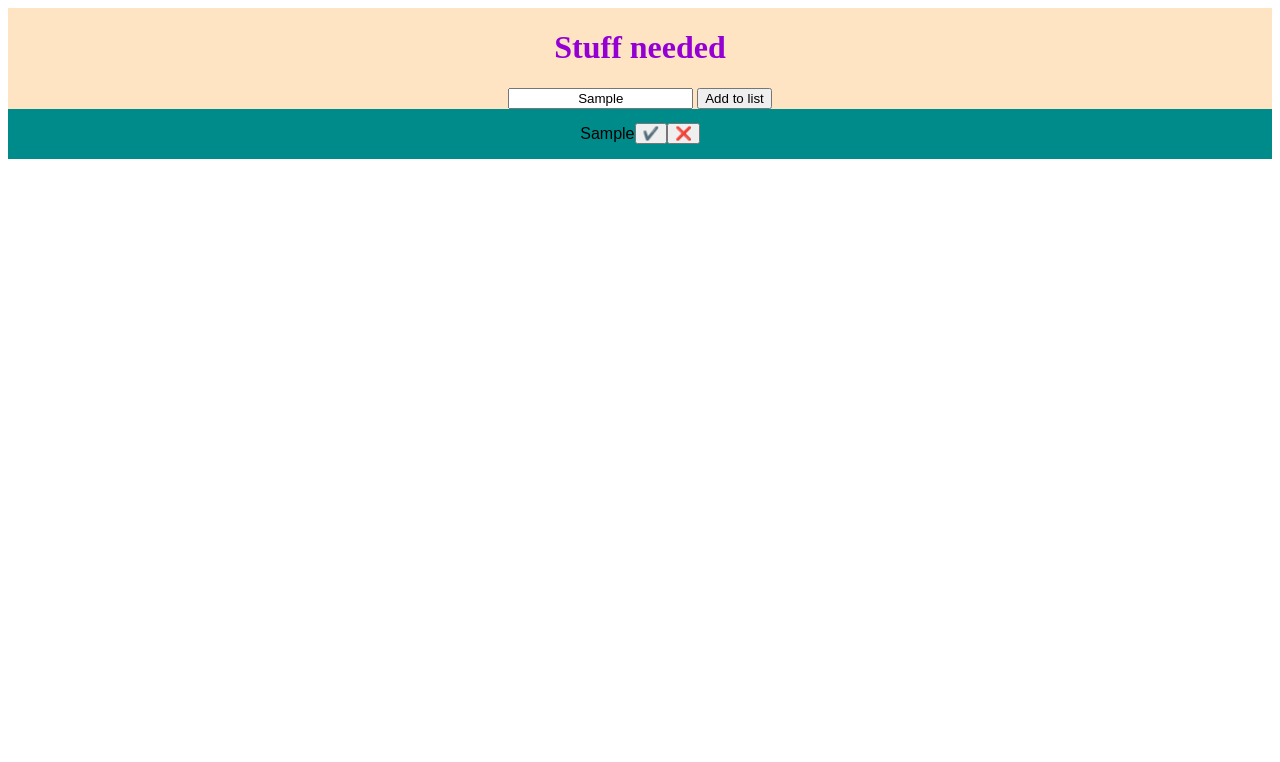
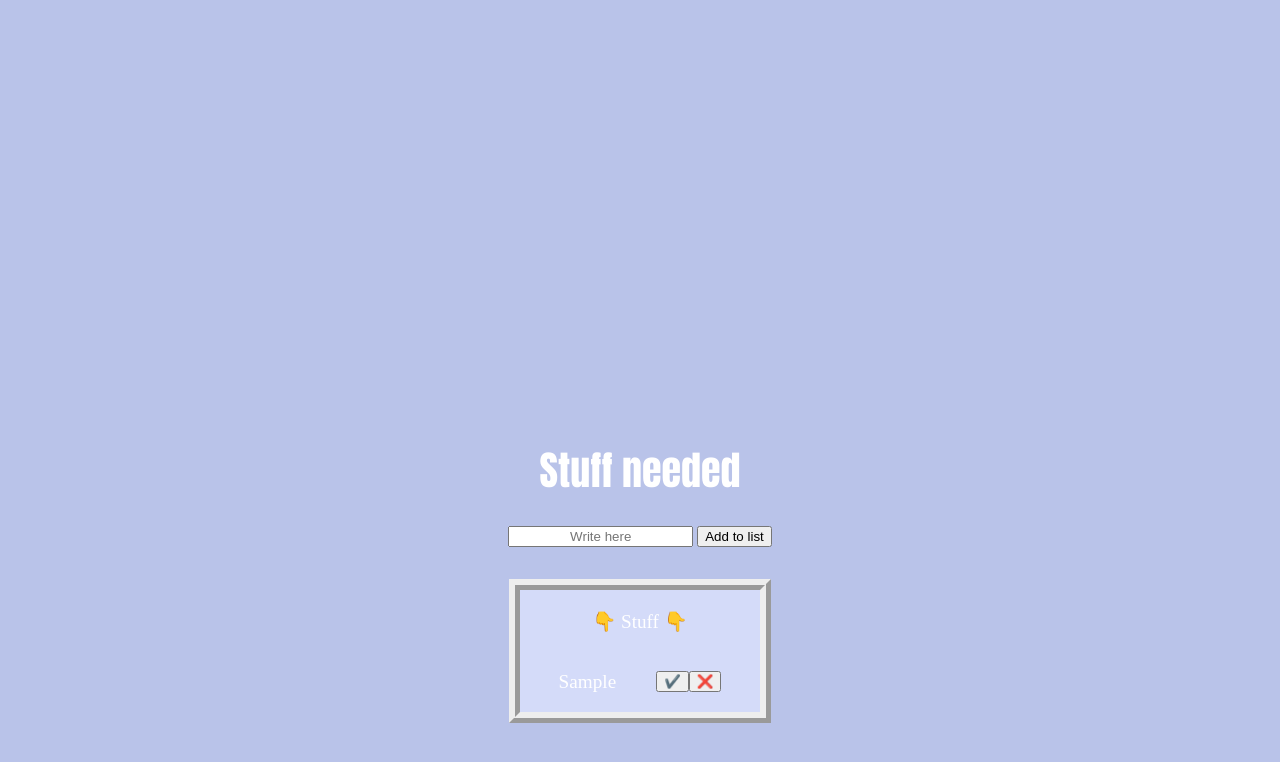
Before and after one commit to ju-nmd2022/fop-todo-list-Linusisaksson, a plain HTML site: page index.html in a window 1280 px wide. Both pictures are taken after typing "Sample" into the empty fields and a click on the button "Add to list". Drawn offline with Linux system fonts and the light colour scheme.

Commit message:
Saving to local storage and styling

```diff
--- a/index.html
+++ b/index.html
@@ -11,9 +11,15 @@
   <body>
     <div id="container">
       <h1>Stuff needed</h1>
+
+      <!-- where you write what tasks to add and add them with a button -->
       <input type="text" id="textBox" placeholder="Write here" />
       <button id="addTaskButton">Add to list</button>
-      <div class="item-Container" id="itemContainer"></div>
+
+      <!-- div where the tasks will be displayed -->
+      <div class="item-Container" id="itemContainer">
+        <p class="item-style">👇 Stuff 👇</p>
+      </div>
     </div>
   </body>
 </html>
--- a/main.css
+++ b/main.css
@@ -3,30 +3,47 @@
   align-content: center;
   text-align: center;
 }
-
+body {
+  min-height: 70em;
+  background-color: #b9c3e9;
+}
 h1 {
-  color: darkviolet;
-  align-content: center;
+  color: white;
+  font-family: Impact, Haettenschweiler, "Arial Narrow Bold", sans-serif;
+  font-size: 40px;
   text-align: center;
 }
 
 #container {
-  background-color: bisque;
+  background-color: #b9c3e9;
 }
 
-.container {
-  background-color: blue;
+.item-Container {
+  margin: auto;
+  width: 15em;
+  margin-top: 2em;
+  border-style: ridge;
+  border-width: 0.7em;
+  background-color: #d4dbf9;
+  min-height: 5em;
+}
+.item-style {
+  /* background-color: darkcyan; */
+  font-family: futura;
+  font-size: larger;
+  display: flex;
+  justify-content: center;
+  color: white;
+  text-decoration: none;
 }
 
-.item-style {
-  background-color: darkcyan;
-  font-family: sans-serif;
-  display: flex;
-  justify-content: center;
+.complete-button {
+  margin-left: 3em;
 }
 
+/* class that is applied when a task is completed */
 .task-complete {
-  font-family: sans-serif;
+  font-family: futura;
   text-decoration: line-through;
   color: darkgrey;
 }
--- a/main.js
+++ b/main.js
@@ -1,46 +1,73 @@
+//for local storage and JSON i got info and help from ChatGPT
+
+// const all main elements for use in the DOM
 const textBox = document.getElementById("textBox");
 const addTaskButtonElement = document.getElementById("addTaskButton");
 const itemContainerElement = document.getElementById("itemContainer");
 
+//array that the task list will be stored in
 let tasks = [];
-console.log(tasks);
+
+// checks if there are any tasks in local storage.
+//  Parse turns the saved string back into and object
+if (localStorage.getItem("tasks")) {
+  tasks = JSON.parse(localStorage.getItem("tasks"));
+  tasks.forEach((task) => {
+    createTaskElement(task);
+  });
+}
+//main function for adding tasks and storing them in local storage
 function addTask() {
-  const headlineElement = document.querySelector("h1");
-  console.log(headlineElement);
-  addTaskButtonElement.addEventListener("click", listHandler);
+  addTaskButtonElement.addEventListener("click", () => {
+    const taskText = textBox.value;
+    const task = { text: taskText, complete: false };
+    //pushes the new task to end of tasks array
+    tasks.push(task);
+    localStorage.setItem("tasks", JSON.stringify(tasks));
+    createTaskElement(task);
+    textBox.value = "";
+  });
 }
-
-//creating divs with items on click (add tasks, complete and/or remove them)
-function listHandler() {
+//function with the logic of creating the item div and
+// its components (p,and 2 buttons)
+function createTaskElement(task) {
   const item = document.createElement("div");
   item.classList.add("item-style");
   itemContainerElement.appendChild(item);
 
-  //creating the text part/value
-
   const itemText = document.createElement("p");
-  itemText.innerText = textBox.value;
+  itemText.innerText = task.text;
   item.appendChild(itemText);
 
-  //creating the "✔️"/complete button
+  if (task.complete) {
+    itemText.classList.add("task-complete");
+  }
+  //creates the "complete" button and adds it to the item div
   const completeButton = document.createElement("button");
   completeButton.innerText = "✔️";
+  completeButton.classList.add("complete-button");
   item.appendChild(completeButton);
 
-  //creating the "❌"/delete button
+  // same but with delete button
   const deleteButton = document.createElement("button");
   deleteButton.innerText = "❌";
   item.appendChild(deleteButton);
 
-  //delete task
+  //when you press complete button it toggles from
+  // complete to not complete
+  completeButton.addEventListener("click", () => {
+    task.complete = !task.complete;
+    itemText.classList.toggle("task-complete");
+    localStorage.setItem("tasks", JSON.stringify(tasks));
+  });
+  //when you press "delete" the filter creates a new array with all elements
+  //if the clicked element is equal to the task it is not included in
+  //the new array and will be delted.
   deleteButton.addEventListener("click", () => {
+    tasks = tasks.filter((t) => t !== task);
+    localStorage.setItem("tasks", JSON.stringify(tasks));
     itemContainerElement.removeChild(item);
   });
-
-  //complete task changes style of the "itemText"
-  completeButton.addEventListener("click", () => {
-    itemText.classList.add("task-complete");
-  });
 }
-
+//displays the function and main event listener
 addTask();
```
